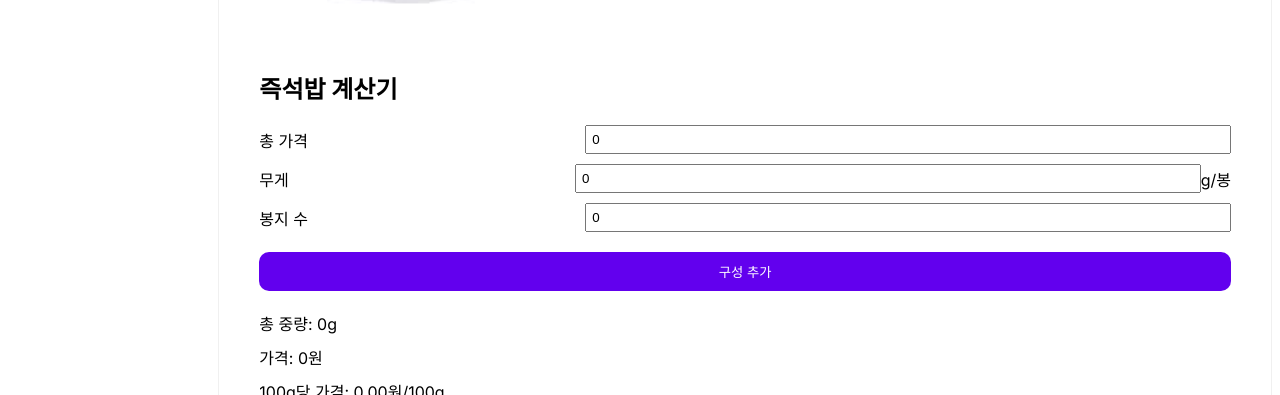
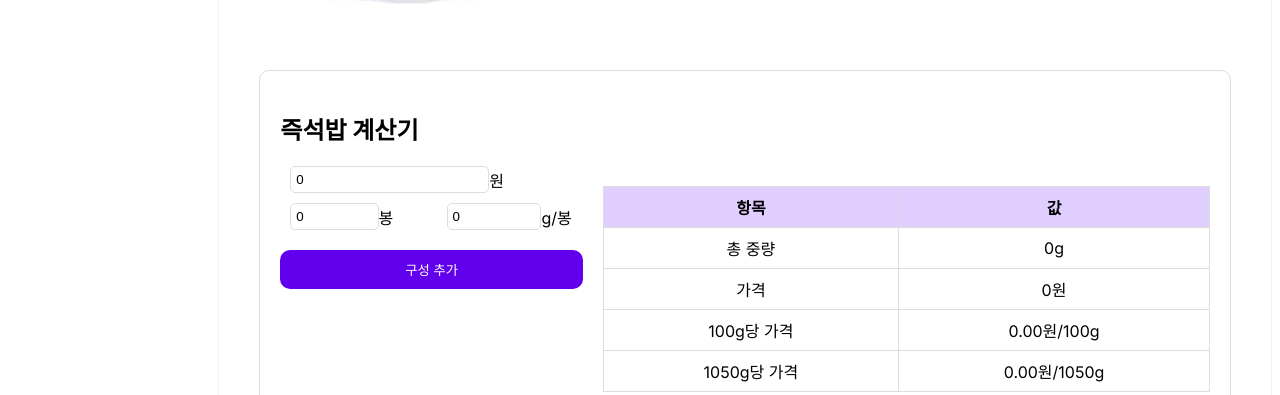
Before and after one commit to jijijig/albeobsa-Front, a Next.js app: page /calculator in a window 1280 px wide. Shown: the part 557-952 px from the top of the page. Built offline with nearby package versions, Linux system fonts and the light colour scheme; no server answers.

Commit message:
#21 환경 다시세팅

```diff
--- a/package.json
+++ b/package.json
@@ -14,7 +14,7 @@
     "@emotion/server": "^11.11.0",
     "@emotion/styled": "^11.11.5",
     "axios": "^1.7.2",
-    "next": "14.1.4",
+    "next": "^14.2.3",
     "react": "^18",
     "react-dom": "^18"
   },
--- a/src/components/MobileView.tsx
+++ b/src/components/MobileView.tsx
@@ -44,9 +44,9 @@ const MobileView = () => {
             <path
               d="M18.7612 37.9776H25.5522C27.0149 37.9776 29.5 36 29.5 33.3454C29.5 29.5 27 28.7132 25 28.7132C24.4776 28.7132 25.0224 28.5 24.5 28.5C17.5 14.5 16.5 7.99995 13 8.4999C13 9.4999 10 21.4999 6.22388 28.7132H5.1791C2.8806 28.7132 1 30.8087 1 33.3454C1 35.8821 2.8806 37.9776 5.1791 37.9776H10.403H18.7612Z"
               stroke="#A775FF"
-              stroke-width="2"
-              stroke-linecap="round"
-              stroke-linejoin="round"
+              strokeWidth="2"
+              strokeLinecap="round"
+              strokeLinejoin="round"
             />
             <path
               d="M17.75 30.7633H13.25L12.4211 33H11L14.7303 23H16.2845L20 33H18.5789L17.75 30.7633ZM17.3651 29.6955L15.5 24.6162L13.6349 29.6955H17.3651Z"
@@ -80,16 +80,16 @@ const MobileView = () => {
             <path
               d="M3 8H21"
               stroke="#A775FF"
-              stroke-width="2"
-              stroke-linecap="round"
-              stroke-linejoin="round"
+              strokeWidth="2"
+              strokeLinecap="round"
+              strokeLinejoin="round"
             />
             <path
               d="M3 16H21"
               stroke="#A775FF"
-              stroke-width="2"
-              stroke-linecap="round"
-              stroke-linejoin="round"
+              strokeWidth="2"
+              strokeLinecap="round"
+              strokeLinejoin="round"
             />
           </svg>
         </div>
--- a/src/components/calculator/ProductInfo.tsx
+++ b/src/components/calculator/ProductInfo.tsx
@@ -160,39 +160,65 @@ const ProductCalculator: React.FC = () => {
       </div>
       <div className="calculator-section">
         <h2>{selectedProductName} 계산기</h2>
+        <div className="input-set">
           <div className="input-section">
             <div>
-            <label>총 가격</label>
               <input
                 type="number"
                 value={totalPrice}
                 onChange={handlePriceChange}
+                placeholder="총 가격"
               />
+              <label>원</label>
             </div>
+            <div className="secons-input">
               <div>
-            <label>무게</label>
-            <input
-              type="number"
-              value={weight}
-              onChange={handleWeightChange}
-            />{" "}
-            g/봉
-          </div>
-          <div>
-            <label>봉지 수</label>
                 <input
                   type="number"
                   value={quantity}
                   onChange={handleQuantityChange}
                 />
+                <label>봉</label>
+              </div>
+              <div>
+                <input
+                  type="number"
+                  value={weight}
+                  onChange={handleWeightChange}
+                />
+                <label>g/봉</label>
+              </div>
             </div>
             <button>구성 추가</button>
           </div>
           <div className="result-section">
-          <div>총 중량: {totalWeight}g</div>
-          <div>가격: {totalPrice}원</div>
-          <div>100g당 가격: {pricePer100g.toFixed(2)}원/100g</div>
-          <div>1050g당 가격: {pricePer1050g.toFixed(2)}원/1050g</div>
+            <table>
+              <thead>
+                <tr>
+                  <th>항목</th>
+                  <th>값</th>
+                </tr>
+              </thead>
+              <tbody>
+                <tr>
+                  <td>총 중량</td>
+                  <td>{totalWeight}g</td>
+                </tr>
+                <tr>
+                  <td>가격</td>
+                  <td>{totalPrice}원</td>
+                </tr>
+                <tr>
+                  <td>100g당 가격</td>
+                  <td>{pricePer100g.toFixed(2)}원/100g</td>
+                </tr>
+                <tr>
+                  <td>1050g당 가격</td>
+                  <td>{pricePer1050g.toFixed(2)}원/1050g</td>
+                </tr>
+              </tbody>
+            </table>
+          </div>
         </div>
       </div>
     </div>
@@ -268,6 +294,21 @@ const calculatorStyle = css`
   }
 
   .calculator-section {
+    border: 1px solid #ddd;
+    border-radius: 10px;
+    padding: 20px;
+    input {
+      width: 100%;
+    }
+    .secons-input {
+      display: flex;
+      gap: 20px;
+    }
+    .input-set {
+      display: flex;
+      gap: 20px;
+    }
+
     h2 {
       margin-bottom: 20px;
     }
@@ -287,6 +328,8 @@ const calculatorStyle = css`
           flex: 2;
           padding: 5px;
           margin-left: 10px;
+          border-radius: 5px;
+          border: 1px solid #ddd;
         }
       }
 
@@ -303,9 +346,20 @@ const calculatorStyle = css`
 
     .result-section {
       margin-top: 20px;
-      display: flex;
-      flex-direction: column;
-      gap: 10px;
+      width: 100%;
+      table {
+        width: 100%;
+        border-collapse: collapse;
+        th,
+        td {
+          border: 1px solid #ddd;
+          padding: 8px;
+          text-align: center;
+        }
+        th {
+          background-color: #e0ceff;
+        }
+      }
     }
   }
 `;
--- a/src/components/community/freeboard.tsx
+++ b/src/components/community/freeboard.tsx
@@ -2,7 +2,7 @@
 
 import { css } from "@emotion/react";
 import React from "react";
-import { useRouter } from "next/router"; // Next.js 라우터 사용
+import { useRouter } from 'next/router'; // Next.js 라우터 사용
 
 const style = css`
   display: flex;
@@ -33,7 +33,7 @@ const style = css`
   }
 
   .list-item h3 {
-    font-family: "Poppins", sans-serif;
+    font-family: 'Poppins', sans-serif;
     font-size: 14px;
     font-weight: 500;
     line-height: 20px;
@@ -53,7 +53,7 @@ const style = css`
   }
 
   h2 {
-    font-family: "Poppins", sans-serif;
+    font-family: 'Poppins', sans-serif;
     font-size: 16px;
     font-weight: 700;
     line-height: 24px;
--- a/src/components/navbar.tsx
+++ b/src/components/navbar.tsx
@@ -54,16 +54,6 @@ export default function Navbar() {
     }
   }, []);
 
-  useEffect(() => {
-    axios
-      .get(process.env.NEXT_PUBLIC_API_URL + "/api/crawling")
-      .then((response) => {
-        console.log(response.data);
-      })
-      .catch((error) => {
-        console.error("로그인 실패 ", error);
-      });
-  }, []);
 
   return (
     <div css={container}>
--- a/src/pages/calculator.tsx
+++ b/src/pages/calculator.tsx
@@ -1,9 +1,27 @@
 /** @jsxImportSource @emotion/react */
 import { css } from "@emotion/react";
-import React from "react";
+import React, { useEffect, useState } from "react";
 import ProductInfo from "@/components/calculator/ProductInfo";
+import axios from "axios";
 
-export default function calculator() {
+export default function Calculator() {
+  const [data, setData] = useState(null);
+
+  useEffect(() => {
+    console.log("서버에 데이터 요청을 시작합니다. 게시판");
+    axios
+      .get(`${process.env.NEXT_PUBLIC_API_URL}/api/boards`)
+      .then((response) => {
+        console.log("서버 응답:", response);
+        console.log("데이터 처리를 시작합니다.");
+        console.log(`${process.env.NEXT_PUBLIC_API_URL}/api/boards`);
+        setData(response.data);
+      })
+      .catch((error) => {
+        console.error("게시글 긁어오기 실패:", error);
+      });
+  }, []);
+
   return (
     <div css={appStyle}>
       <ProductInfo />
--- a/src/pages/settings.tsx
+++ /dev/null
@@ -1,5 +0,0 @@
-import React from 'react';
-
-export default function settings() {
-    return <div>settings</div>;
-}
```
Also changed, not shown: _app.tsx (deleted, +0 -35 lines), 1 other file (tests, documents, lock files or other folders). Lines whose indentation alone changed are shown as unchanged.
